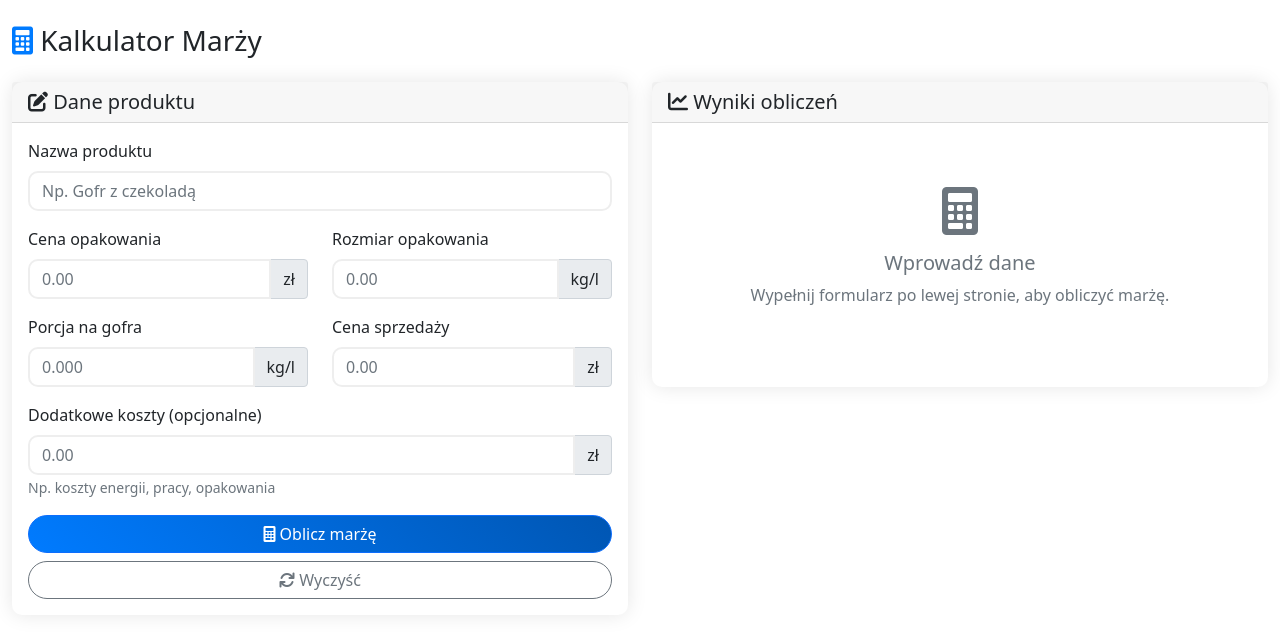
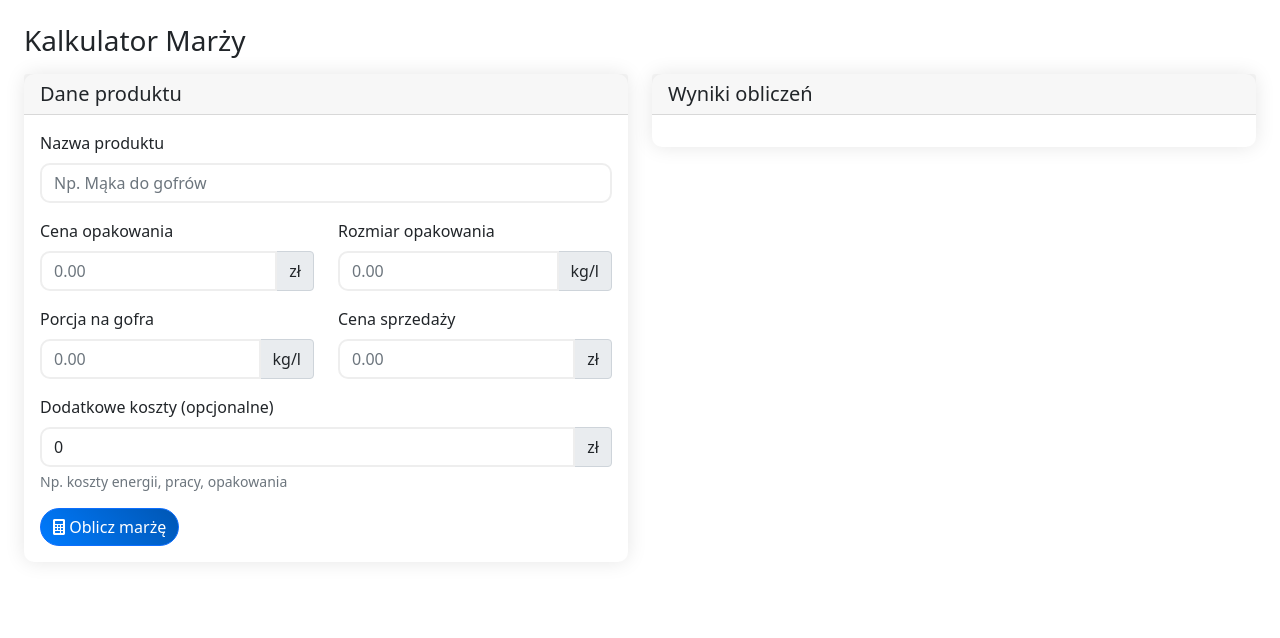
Before and after one commit to Pat-here/Waffle-v3.0, a Python web app: template templates/kalkulator/index.html in a window 1280 px wide. Shown: the top 638 px of the page. Run offline with Jinja, Linux system fonts and the light colour scheme; the template is opened without the code that fills it, so the values that code supplies are empty.

Commit message:
Update index.html

```diff
--- a/templates/kalkulator/index.html
+++ b/templates/kalkulator/index.html
@@ -3,13 +3,10 @@
 {% block title %}Kalkulator Marży - Budka Gofrowa{% endblock %}
 
 {% block content %}
+<div class="container-fluid">
     <div class="row">
         <div class="col-12">
-        <div class="d-flex justify-content-between align-items-center mb-4">
-            <h1 class="h3 mb-0">
-                <i class="fas fa-calculator text-primary"></i> Kalkulator Marży
-            </h1>
-        </div>
+            <h1 class="h3 mb-3">Kalkulator Marży</h1>
         </div>
     </div>
 
@@ -17,14 +14,13 @@
         <div class="col-md-6">
             <div class="card">
                 <div class="card-header">
-                <h5 class="card-title mb-0">
-                    <i class="fas fa-edit"></i> Dane produktu
-                </h5>
+                    <h5 class="card-title mb-0">Dane produktu</h5>
                 </div>
                 <div class="card-body">
+                    <form id="kalkulatorForm">
                         <div class="mb-3">
-                    <label for="nazwaProdukt" class="form-label">Nazwa produktu</label>
-                    <input type="text" class="form-control" id="nazwaProdukt" placeholder="Np. Gofr z czekoladą">
+                            <label for="nazwa" class="form-label">Nazwa produktu</label>
+                            <input type="text" class="form-control" id="nazwa" placeholder="Np. Mąka do gofrów">
                         </div>
 
                         <div class="row">
@@ -32,7 +28,8 @@
                                 <div class="mb-3">
                                     <label for="cenaOpakowania" class="form-label">Cena opakowania</label>
                                     <div class="input-group">
-                                <input type="number" step="0.01" class="form-control" id="cenaOpakowania" placeholder="0.00">
+                                        <input type="number" class="form-control" id="cenaOpakowania"
+                                               placeholder="0.00" step="0.01" min="0">
                                         <span class="input-group-text">zł</span>
                                     </div>
                                 </div>
@@ -41,7 +38,8 @@
                                 <div class="mb-3">
                                     <label for="rozmiarOpakowania" class="form-label">Rozmiar opakowania</label>
                                     <div class="input-group">
-                                <input type="number" step="0.01" class="form-control" id="rozmiarOpakowania" placeholder="0.00">
+                                        <input type="number" class="form-control" id="rozmiarOpakowania"
+                                               placeholder="0.00" step="0.01" min="0">
                                         <span class="input-group-text">kg/l</span>
                                     </div>
                                 </div>
@@ -53,7 +51,8 @@
                                 <div class="mb-3">
                                     <label for="porcjaNaGofra" class="form-label">Porcja na gofra</label>
                                     <div class="input-group">
-                                <input type="number" step="0.001" class="form-control" id="porcjaNaGofra" placeholder="0.000">
+                                        <input type="number" class="form-control" id="porcjaNaGofra"
+                                               placeholder="0.00" step="0.001" min="0">
                                         <span class="input-group-text">kg/l</span>
                                     </div>
                                 </div>
@@ -62,7 +61,8 @@
                                 <div class="mb-3">
                                     <label for="cenaSprzedazy" class="form-label">Cena sprzedaży</label>
                                     <div class="input-group">
-                                <input type="number" step="0.01" class="form-control" id="cenaSprzedazy" placeholder="0.00">
+                                        <input type="number" class="form-control" id="cenaSprzedazy"
+                                               placeholder="0.00" step="0.01" min="0">
                                         <span class="input-group-text">zł</span>
                                     </div>
                                 </div>
@@ -72,19 +72,17 @@
                         <div class="mb-3">
                             <label for="dodatkoweKoszty" class="form-label">Dodatkowe koszty (opcjonalne)</label>
                             <div class="input-group">
-                        <input type="number" step="0.01" class="form-control" id="dodatkoweKoszty" placeholder="0.00">
+                                <input type="number" class="form-control" id="dodatkoweKoszty"
+                                       placeholder="0.00" step="0.01" min="0" value="0">
                                 <span class="input-group-text">zł</span>
                             </div>
-                    <small class="form-text text-muted">Np. koszty energii, pracy, opakowania</small>
+                            <div class="form-text">Np. koszty energii, pracy, opakowania</div>
                         </div>
 
-                <button type="button" class="btn btn-primary w-100" onclick="obliczMarze()">
+                        <button type="button" class="btn btn-primary" onclick="obliczMarze()">
                             <i class="fas fa-calculator"></i> Oblicz marżę
                         </button>
-
-                <button type="button" class="btn btn-outline-secondary w-100 mt-2" onclick="resetujKalkulator()">
-                    <i class="fas fa-refresh"></i> Wyczyść
-                </button>
+                    </form>
                 </div>
             </div>
         </div>
@@ -92,55 +90,40 @@
         <div class="col-md-6">
             <div class="card">
                 <div class="card-header">
-                <h5 class="card-title mb-0">
-                    <i class="fas fa-chart-line"></i> Wyniki obliczeń
-                </h5>
+                    <h5 class="card-title mb-0">Wyniki obliczeń</h5>
                 </div>
                 <div class="card-body">
-                <div id="wyniki" class="text-center text-muted py-5">
-                    <i class="fas fa-calculator fa-3x mb-3"></i>
+                    <div id="wyniki" class="text-center">
+                        <div class="alert alert-info">
                             <h5>Wprowadź dane</h5>
-                    <p>Wypełnij formularz po lewej stronie, aby obliczyć marżę.</p>
-                </div>
-
-                <div id="wynikiwizualne" style="display: none;">
-                    <div class="row text-center mb-4">
-                        <div class="col-4">
-                            <div class="border rounded p-3">
-                                <h6 class="text-muted mb-1">Koszt porcji</h6>
-                                <h4 class="text-danger mb-0" id="kosztPorcji">0.00 zł</h4>
-                            </div>
-                        </div>
-                        <div class="col-4">
-                            <div class="border rounded p-3">
-                                <h6 class="text-muted mb-1">Zysk</h6>
-                                <h4 class="text-success mb-0" id="zysk">0.00 zł</h4>
-                            </div>
-                        </div>
-                        <div class="col-4">
-                            <div class="border rounded p-3">
-                                <h6 class="text-muted mb-1">Marża</h6>
-                                <h4 class="text-primary mb-0" id="marza">0.0%</h4>
-                            </div>
+                            <p class="mb-0">Wypełnij formularz po lewej stronie, aby obliczyć marżę.</p>
                         </div>
                     </div>
 
-                    <div class="alert" id="alertMarzy" role="alert">
-                        <h5 id="ocenamarzytytul"></h5>
-                        <p id="ocenamarzytresc" class="mb-0"></p>
+                    <div id="wynikiDetale" style="display: none;">
+                        <div class="row text-center">
+                            <div class="col-md-4">
+                                <h6>Koszt porcji</h6>
+                                <h4 id="kosztPorcji" class="text-primary">0.00 zł</h4>
                             </div>
+                            <div class="col-md-4">
+                                <h6>Zysk</h6>
+                                <h4 id="zysk" class="text-success">0.00 zł</h4>
+                            </div>
+                            <div class="col-md-4">
+                                <h6>Marża</h6>
+                                <h4 id="marza" class="text-warning">0.0%</h4>
+                            </div>
+                        </div>
+
+                        <div id="marginalAlert" class="mt-3"></div>
 
                         <div class="mt-4">
                             <h6>Dodatkowe kalkulacje:</h6>
-                        <div class="row">
-                            <div class="col-6">
-                                <small class="text-muted">Ilość porcji z opakowania:</small>
-                                <br><strong id="iloscPorcji">0</strong>
-                            </div>
-                            <div class="col-6">
-                                <small class="text-muted">Koszt za 1 kg/l:</small>
-                                <br><strong id="kosztZaKg">0.00 zł</strong>
-                            </div>
+                            <ul class="list-unstyled">
+                                <li>Ilość porcji z opakowania: <strong id="iloscPorcji">0</strong></li>
+                                <li>Koszt za 1 kg/l: <strong id="kosztZaKg">0.00 zł</strong></li>
+                            </ul>
                         </div>
                     </div>
                 </div>
@@ -153,17 +136,15 @@
 {% block scripts %}
 <script>
 function obliczMarze() {
+    // Pobierz wartości z formularza
     const cenaOpakowania = parseFloat(document.getElementById('cenaOpakowania').value) || 0;
     const rozmiarOpakowania = parseFloat(document.getElementById('rozmiarOpakowania').value) || 0;
     const porcjaNaGofra = parseFloat(document.getElementById('porcjaNaGofra').value) || 0;
     const cenaSprzedazy = parseFloat(document.getElementById('cenaSprzedazy').value) || 0;
     const dodatkoweKoszty = parseFloat(document.getElementById('dodatkoweKoszty').value) || 0;
 
-    if (cenaOpakowania === 0 || rozmiarOpakowania === 0 || porcjaNaGofra === 0 || cenaSprzedazy === 0) {
-        alert('Wypełnij wszystkie wymagane pola (cena opakowania, rozmiar, porcja, cena sprzedaży)');
-        return;
-    }
-
+    // Walidacja danych
+    if (cenaOpakowania > 0 && rozmiarOpakowania > 0 && porcjaNaGofra > 0 && cenaSprzedazy > 0) {
         // Obliczenia
         const kosztZaKg = cenaOpakowania / rozmiarOpakowania;
         const kosztPorcji = (kosztZaKg * porcjaNaGofra) + dodatkoweKoszty;
@@ -171,58 +152,43 @@
         const marza = (zysk / cenaSprzedazy) * 100;
         const iloscPorcji = Math.floor(rozmiarOpakowania / porcjaNaGofra);
 
-    // Wyświetlenie wyników
+        // Wyświetl wyniki
         document.getElementById('kosztPorcji').textContent = kosztPorcji.toFixed(2) + ' zł';
         document.getElementById('zysk').textContent = zysk.toFixed(2) + ' zł';
         document.getElementById('marza').textContent = marza.toFixed(1) + '%';
         document.getElementById('iloscPorcji').textContent = iloscPorcji;
         document.getElementById('kosztZaKg').textContent = kosztZaKg.toFixed(2) + ' zł';
 
-    // Ocena marży
-    let alertClass, tytul, tresc;
+        // Pokaż sekcję wyników
+        document.getElementById('wyniki').style.display = 'none';
+        document.getElementById('wynikiDetale').style.display = 'block';
+
+        // Oceń marżę i pokaż alert
+        const alertDiv = document.getElementById('marginalAlert');
+        alertDiv.innerHTML = '';
+
         if (marza >= 50) {
-        alertClass = 'alert-success';
-        tytul = '✅ Doskonała marża!';
-        tresc = 'Marża powyżej 50% to świetny wynik. Produkt jest bardzo rentowny.';
+            alertDiv.innerHTML = '<div class="alert alert-success"><strong>Wysoka marża!</strong> Bardzo dobra rentowność produktu.</div>';
         } else if (marza >= 30) {
-        alertClass = 'alert-warning';
-        tytul = '⚠️ Średnia marża';
-        tresc = 'Marża jest w normie, ale można rozważyć optymalizację kosztów lub podwyższenie ceny.';
-    } else if (marza >= 0) {
-        alertClass = 'alert-danger';
-        tytul = '❌ Niska marża';
-        tresc = 'Marża jest bardzo niska. Rozważ zmianę dostawcy, zmniejszenie porcji lub podwyższenie ceny.';
+            alertDiv.innerHTML = '<div class="alert alert-warning"><strong>Średnia marża.</strong> Akceptowalna rentowność.</div>';
+        } else if (marza >= 10) {
+            alertDiv.innerHTML = '<div class="alert alert-danger"><strong>Niska marża!</strong> Rozważ podniesienie ceny lub obniżenie kosztów.</div>';
         } else {
-        alertClass = 'alert-danger';
-        tytul = '🚨 Strata!';
-        tresc = 'Sprzedajesz produkt ze stratą! Natychmiastowo zmień cenę lub koszty.';
+            alertDiv.innerHTML = '<div class="alert alert-danger"><strong>Bardzo niska marża!</strong> Produkt może być nieopłacalny.</div>';
         }
 
-    const alertElement = document.getElementById('alertMarzy');
-    alertElement.className = `alert ${alertClass}`;
-    document.getElementById('ocenamarzytytul').textContent = tytul;
-    document.getElementById('ocenamarzytresc').textContent = tresc;
-
-    // Pokaż wyniki
-    document.getElementById('wyniki').style.display = 'none';
-    document.getElementById('wynikiwizualne').style.display = 'block';
+    } else {
+        alert('Proszę wypełnić wszystkie wymagane pola (cena opakowania, rozmiar, porcja, cena sprzedaży).');
+    }
 }
 
-function resetujKalkulator() {
-    document.getElementById('nazwaProdukt').value = '';
-    document.getElementById('cenaOpakowania').value = '';
-    document.getElementById('rozmiarOpakowania').value = '';
-    document.getElementById('porcjaNaGofra').value = '';
-    document.getElementById('cenaSprzedazy').value = '';
-    document.getElementById('dodatkoweKoszty').value = '';
+// Automatyczne obliczenia przy zmianie wartości
+document.addEventListener('DOMContentLoaded', function() {
+    const inputs = ['cenaOpakowania', 'rozmiarOpakowania', 'porcjaNaGofra', 'cenaSprzedazy', 'dodatkoweKoszty'];
 
-    document.getElementById('wyniki').style.display = 'block';
-    document.getElementById('wynikiwizualne').style.display = 'none';
-}
-
-// Automatyczne obliczanie przy zmianie wartości
-['cenaOpakowania', 'rozmiarOpakowania', 'porcjaNaGofra', 'cenaSprzedazy', 'dodatkoweKoszty'].forEach(id => {
-    document.getElementById(id).addEventListener('input', function() {
+    inputs.forEach(function(inputId) {
+        document.getElementById(inputId).addEventListener('input', function() {
+            // Sprawdź czy wszystkie wymagane pola są wypełnione
             const cenaOpakowania = parseFloat(document.getElementById('cenaOpakowania').value) || 0;
             const rozmiarOpakowania = parseFloat(document.getElementById('rozmiarOpakowania').value) || 0;
             const porcjaNaGofra = parseFloat(document.getElementById('porcjaNaGofra').value) || 0;
@@ -233,5 +199,6 @@
             }
         });
     });
+});
 </script>
 {% endblock %}
```
Lines whose indentation alone changed are shown as unchanged.
